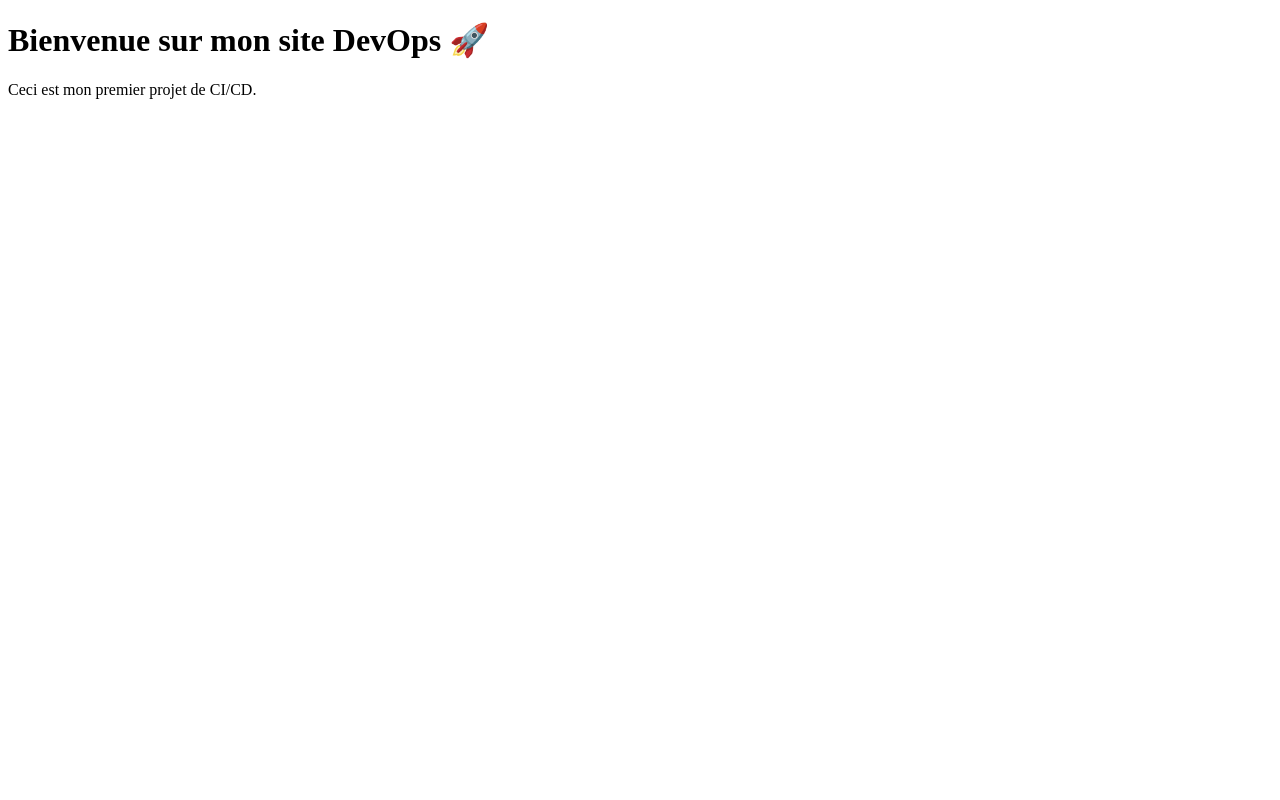
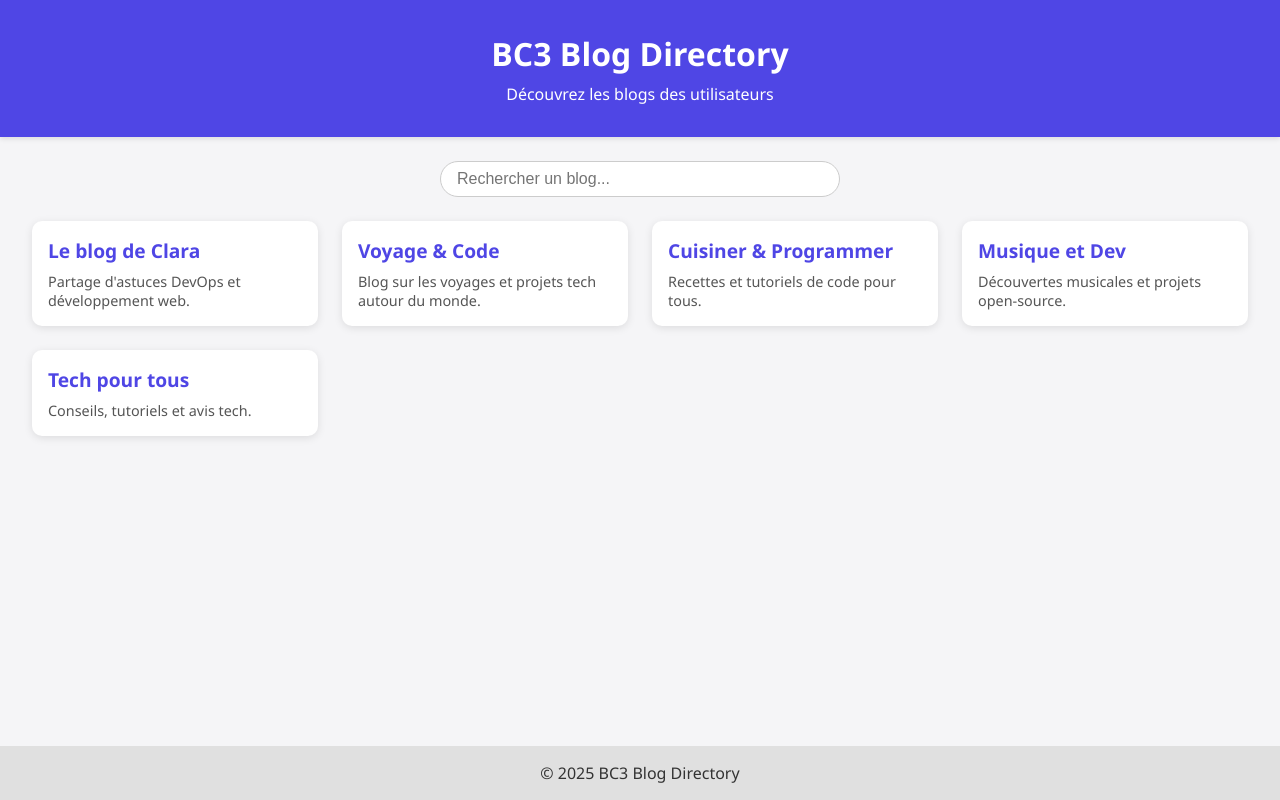
Before and after one commit to momox886/ci-cd, a plain HTML site: page index.html in a window 1280 px wide. Drawn offline with Linux system fonts and the light colour scheme.

Commit message:
Changement hostage d'un site de blog

```diff
--- a/index.html
+++ b/index.html
@@ -2,10 +2,30 @@
 <html lang="fr">
 <head>
     <meta charset="UTF-8">
-    <title>Mon premier site DevOps</title>
+    <meta name="viewport" content="width=device-width, initial-scale=1.0">
+    <title>BC3 Blog Directory</title>
+    <link rel="stylesheet" href="style.css">
 </head>
 <body>
-    <h1>Bienvenue sur mon site DevOps 🚀</h1>
-    <p>Ceci est mon premier projet de CI/CD.</p>
+    <header>
+        <h1>BC3 Blog Directory</h1>
+        <p>Découvrez les blogs des utilisateurs</p>
+    </header>
+
+    <main>
+        <section class="search">
+            <input type="text" id="searchInput" placeholder="Rechercher un blog...">
+        </section>
+
+        <section class="blog-list" id="blogList">
+            <!-- Les blogs seront injectés par JS -->
+        </section>
+    </main>
+
+    <footer>
+        <p>&copy; 2025 BC3 Blog Directory</p>
+    </footer>
+
+    <script src="script.js"></script>
 </body>
 </html>
--- /dev/null
+++ b/script.js
@@ -0,0 +1,36 @@
+// Exemple de blogs utilisateurs
+const blogs = [
+    { title: "Le blog de Clara", description: "Partage d'astuces DevOps et développement web." },
+    { title: "Voyage & Code", description: "Blog sur les voyages et projets tech autour du monde." },
+    { title: "Cuisiner & Programmer", description: "Recettes et tutoriels de code pour tous." },
+    { title: "Musique et Dev", description: "Découvertes musicales et projets open-source." },
+    { title: "Tech pour tous", description: "Conseils, tutoriels et avis tech." },
+];
+
+// Référence à la section blog
+const blogList = document.getElementById('blogList');
+const searchInput = document.getElementById('searchInput');
+
+// Fonction pour afficher les blogs
+function displayBlogs(filteredBlogs) {
+    blogList.innerHTML = '';
+    filteredBlogs.forEach(blog => {
+        const card = document.createElement('div');
+        card.className = 'blog-card';
+        card.innerHTML = `
+            <h3>${blog.title}</h3>
+            <p>${blog.description}</p>
+        `;
+        blogList.appendChild(card);
+    });
+}
+
+// Filtrer les blogs
+searchInput.addEventListener('input', (e) => {
+    const query = e.target.value.toLowerCase();
+    const filtered = blogs.filter(blog => blog.title.toLowerCase().includes(query));
+    displayBlogs(filtered);
+});
+
+// Affichage initial
+displayBlogs(blogs);
--- a/style.css
+++ b/style.css
@@ -1,6 +1,85 @@
+/* Reset */
+* {
+    margin: 0;
+    padding: 0;
+    box-sizing: border-box;
+}
+
 body {
-    font-family: Arial, sans-serif;
-    background: #f0f0f0;
+    font-family: 'Segoe UI', Tahoma, Geneva, Verdana, sans-serif;
+    background: #f5f5f7;
+    color: #333;
+    display: flex;
+    flex-direction: column;
+    min-height: 100vh;
+}
+
+/* Header */
+header {
+    background: #4f46e5;
+    color: white;
     text-align: center;
-    padding: 50px;
+    padding: 2rem;
+    box-shadow: 0 2px 5px rgba(0,0,0,0.1);
 }
+
+header h1 {
+    font-size: 2rem;
+    margin-bottom: 0.5rem;
+}
+
+/* Search */
+.search {
+    display: flex;
+    justify-content: center;
+    margin: 1.5rem 0;
+}
+
+.search input {
+    width: 80%;
+    max-width: 400px;
+    padding: 0.5rem 1rem;
+    border-radius: 25px;
+    border: 1px solid #ccc;
+    font-size: 1rem;
+}
+
+/* Blog list */
+.blog-list {
+    display: grid;
+    grid-template-columns: repeat(auto-fit, minmax(250px, 1fr));
+    gap: 1.5rem;
+    padding: 0 2rem;
+}
+
+.blog-card {
+    background: white;
+    border-radius: 10px;
+    box-shadow: 0 2px 8px rgba(0,0,0,0.1);
+    padding: 1rem;
+    transition: transform 0.2s, box-shadow 0.2s;
+}
+
+.blog-card:hover {
+    transform: translateY(-5px);
+    box-shadow: 0 6px 15px rgba(0,0,0,0.2);
+}
+
+.blog-card h3 {
+    font-size: 1.2rem;
+    margin-bottom: 0.5rem;
+    color: #4f46e5;
+}
+
+.blog-card p {
+    font-size: 0.9rem;
+    color: #555;
+}
+
+/* Footer */
+footer {
+    margin-top: auto;
+    background: #e0e0e0;
+    text-align: center;
+    padding: 1rem;
+}
```
